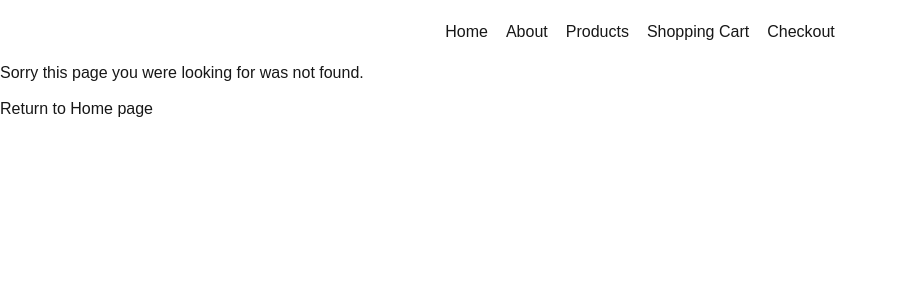
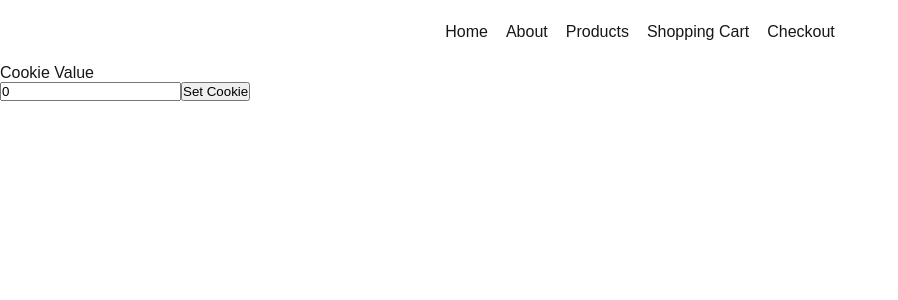
Before and after one commit to Draikth/nextjs-ecomm-store, a Next.js app: page /cookie in a window 1280 px wide. Before the commit this address had no page. Shown: the top 300 px of the page, without its empty margins (0-898 px from the left). Built offline with nearby package versions, Linux system fonts and the light colour scheme; no server answers.

Commit message:
Create cookie folder and related files

```diff
--- a/thank-you/page.js
+++ b/app/checkout/thank-you/page.js
@@ -2,7 +2,7 @@ import Link from 'next/link';
 
 export const metadata = {
   title: 'Thank you for your order',
-  description: 'Page for information on products intended for purchase',
+  description: 'Page thanking user for purchasing from store',
 };
 
 export default function ThankYouPage() {
--- /dev/null
+++ b/app/cookie/SetCookieForm.js
@@ -0,0 +1,22 @@
+'use client';
+
+import { useState } from 'react';
+import { createCookie } from './actions.js';
+
+export default function SetCookieForm() {
+  const [cookieValue, setCookieValue] = useState(0);
+  return (
+    <form>
+      <input
+        value={cookieValue}
+        onChange={(event) => setCookieValue(event.currentTarget.value)}
+      />
+      <button
+        // instead of onClick use formAction to handle the form submission
+        formAction={async () => await createCookie(cookieValue)}
+      >
+        Set Cookie
+      </button>
+    </form>
+  );
+}
--- /dev/null
+++ b/app/cookie/actions.ts
@@ -0,0 +1,7 @@
+'use server';
+
+import { cookies } from 'next/headers';
+
+export async function createCookie(cookieValue: string) {
+  await cookies().set('cart', cookieValue);
+}
--- /dev/null
+++ b/app/cookie/page.tsx
@@ -0,0 +1,13 @@
+import { getCookie } from '../../util/cookies';
+import SetCookieForm from './SetCookieForm';
+
+export default function SetCookiePage() {
+  const cookieValue = getCookie('Cart');
+
+  return (
+    <>
+      <div> Cookie Value {cookieValue}</div>
+      <SetCookieForm />
+    </>
+  );
+}
--- /dev/null
+++ b/util/cookies.ts
@@ -0,0 +1,9 @@
+import { cookies } from 'next/headers';
+
+export function getCookie(name: string) {
+  const cookie = cookies().get(name);
+  if (!cookie) {
+    return undefined;
+  }
+  return cookie.value;
+}
```
Also changed, not shown: databaseProducts.js (renamed from databaseExample.js, +6 -6 lines), 2 other files (tests, documents, lock files or other folders).
